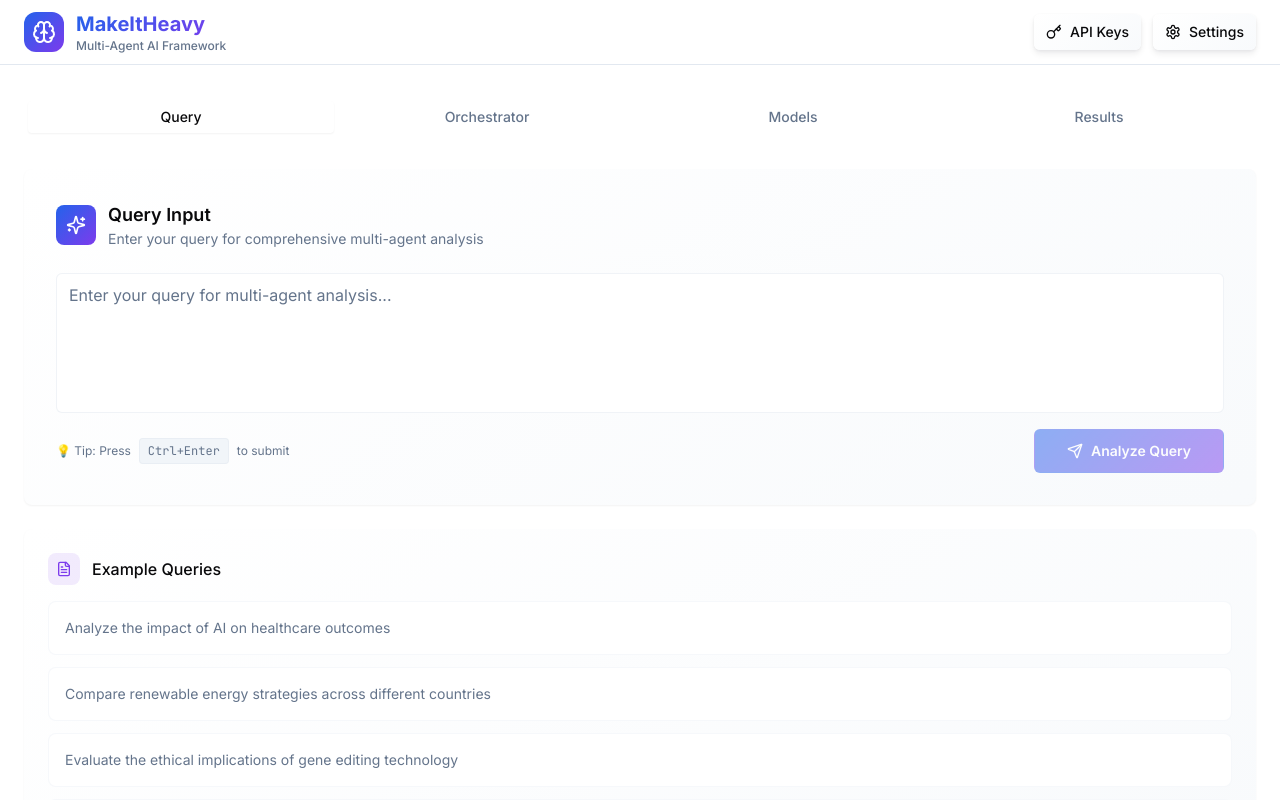
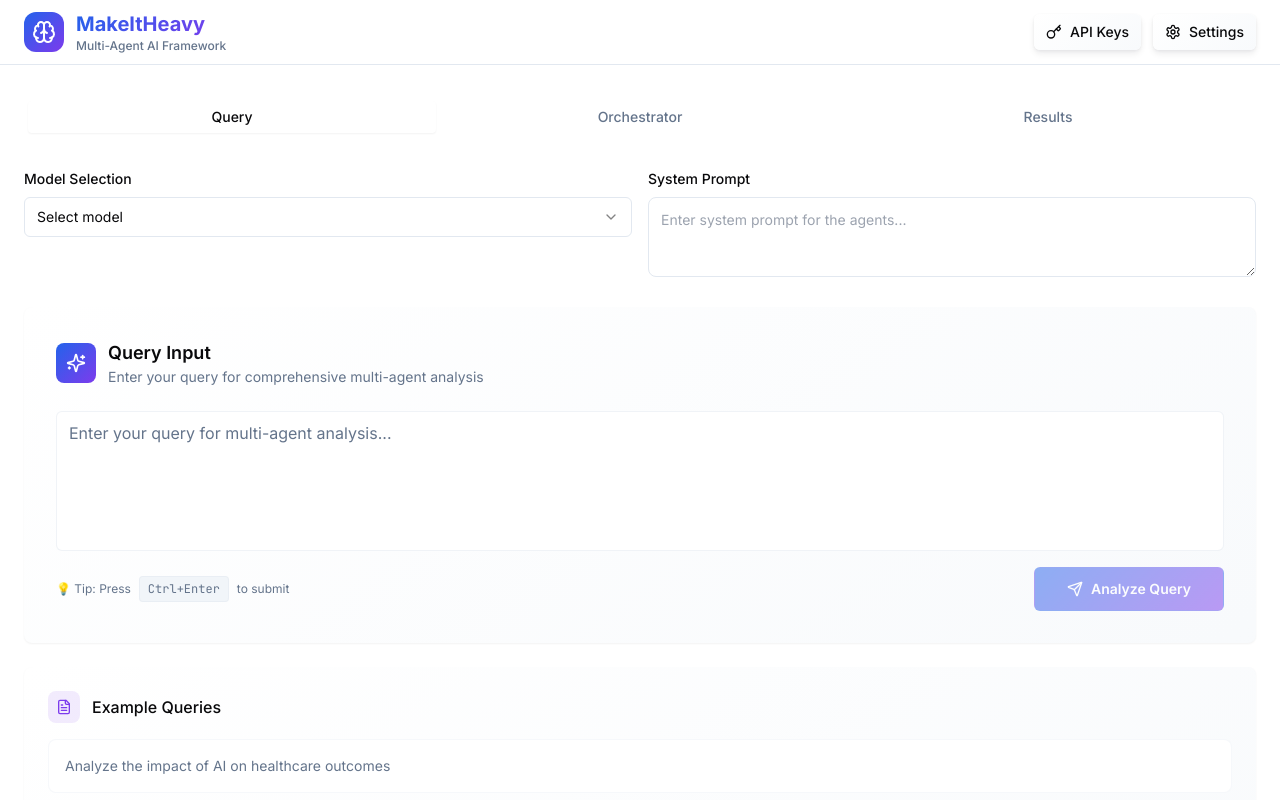
Before and after one commit to dheer629/agent-orchestrator-grok, a React (Vite) app: page / in a window 1280 px wide. Shown: the top 800 px of the page. Built offline with nearby package versions, Linux system fonts and the light colour scheme; a web font is replaced by a local one.

Commit message:
Remove Model Assignment tab
Remove Model Assignment tab and add model selection and system prompt input.

```diff
--- a/src/components/MakeItHeavyApp.tsx
+++ b/src/components/MakeItHeavyApp.tsx
@@ -8,7 +8,7 @@ import { Header } from "@/components/layout/Header";
 import { QueryInput } from "@/components/query/QueryInput";
 import { OrchestratorPanel } from "@/components/agents/OrchestratorPanel";
 import { MultiAgentPanel } from "@/components/agents/MultiAgentPanel";
-import { ModelSelector } from "@/components/models/ModelSelector";
+import { ModelDropdown } from "@/components/models/ModelDropdown";
 import { ResultsDisplay } from "@/components/results/ResultsDisplay";
 import { ApiKeyManager } from "@/components/api/ApiKeyManager";
 import { ApiSettings } from "@/components/settings/ApiSettings";
@@ -56,6 +56,8 @@ const availableModels = modelManager.getModels();
 export const MakeItHeavyApp = () => {
   // State management
   const [query, setQuery] = useState("");
+  const [systemPrompt, setSystemPrompt] = useState("");
+  const [selectedModel, setSelectedModel] = useState("");
   const [agents, setAgents] = useState<Agent[]>(defaultAgents);
   const [apiKeys, setApiKeys] = useState<ApiKey[]>([]);
   const [modelAssignments, setModelAssignments] = useState<ModelAssignment[]>([]);
@@ -402,20 +404,41 @@ export const MakeItHeavyApp = () => {
 
       <main className="container mx-auto px-6 py-8">
         <Tabs value={activeTab} onValueChange={setActiveTab} className="space-y-8">
-          <TabsList className="grid w-full grid-cols-4 bg-background/50 backdrop-blur-sm">
+          <TabsList className="grid w-full grid-cols-3 bg-background/50 backdrop-blur-sm">
             <TabsTrigger value="query">Query</TabsTrigger>
             <TabsTrigger value="orchestrator">Orchestrator</TabsTrigger>
-            <TabsTrigger value="models">Models</TabsTrigger>
             <TabsTrigger value="results">Results</TabsTrigger>
           </TabsList>
 
           <TabsContent value="query" className="space-y-6">
+            <div className="space-y-6">
+              <div className="grid grid-cols-1 md:grid-cols-2 gap-4 mb-6">
+                <div>
+                  <label className="text-sm font-medium mb-2 block">Model Selection</label>
+                  <ModelDropdown
+                    selectedModel={selectedModel}
+                    onModelSelect={setSelectedModel}
+                    availableModels={availableModels}
+                  />
+                </div>
+                <div>
+                  <label className="text-sm font-medium mb-2 block">System Prompt</label>
+                  <textarea
+                    value={systemPrompt}
+                    onChange={(e) => setSystemPrompt(e.target.value)}
+                    placeholder="Enter system prompt for the agents..."
+                    className="w-full min-h-[80px] p-3 rounded-lg border bg-background/50 text-sm"
+                  />
+                </div>
+              </div>
+
               <QueryInput
                 value={query}
                 onChange={setQuery}
                 onSubmit={handleStartAnalysis}
                 isLoading={isRunning}
               />
+            </div>
           </TabsContent>
 
           <TabsContent value="orchestrator" className="space-y-6">
@@ -453,15 +476,6 @@ export const MakeItHeavyApp = () => {
             </div>
           </TabsContent>
 
-          <TabsContent value="models" className="space-y-6">
-            <ModelSelector
-              models={availableModels}
-              agents={agents}
-              assignments={modelAssignments}
-              onAssignModel={handleAssignModel}
-              availableApiKeys={apiKeys.filter(key => key.isValid)}
-            />
-          </TabsContent>
 
           <TabsContent value="results" className="space-y-6">
             {results ? (
```
Lines whose indentation alone changed are shown as unchanged.
